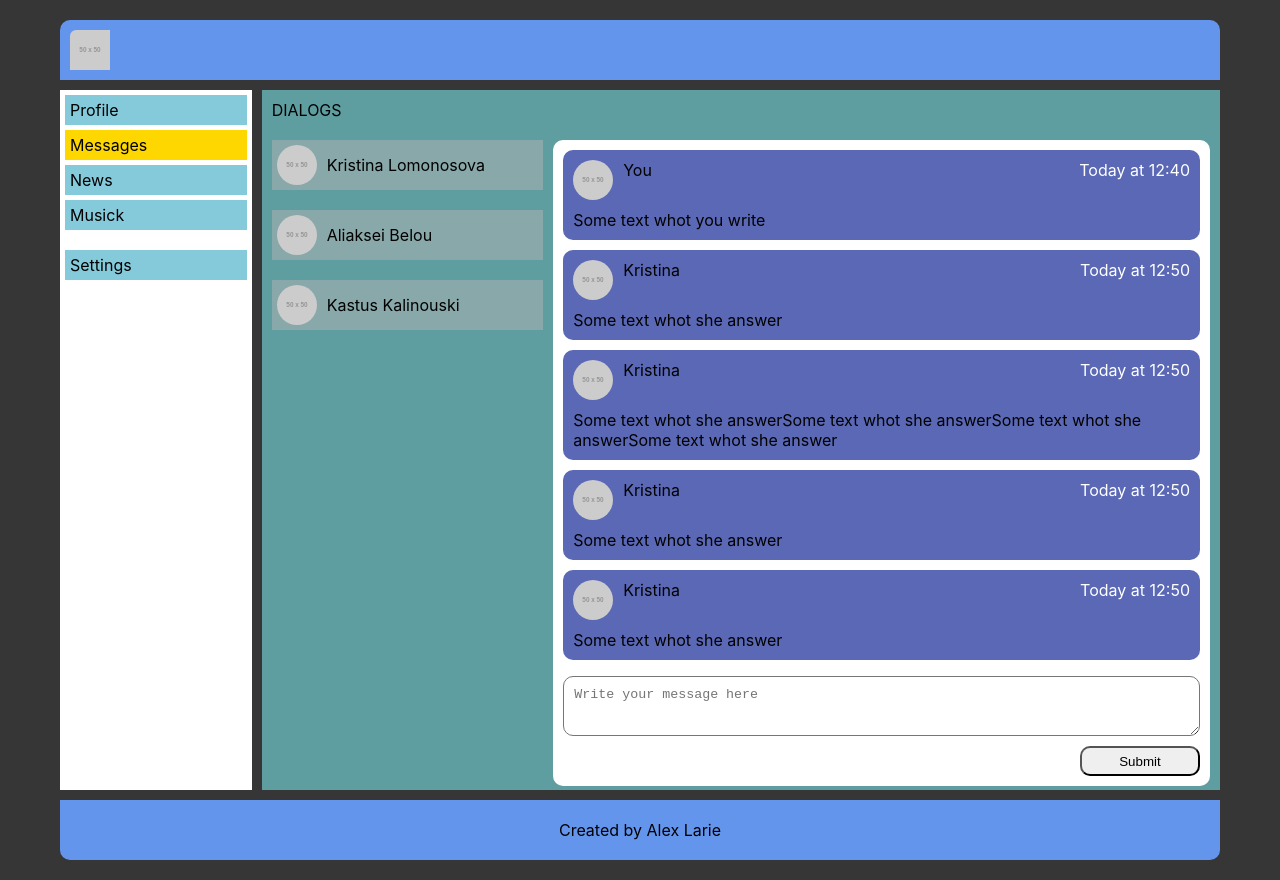
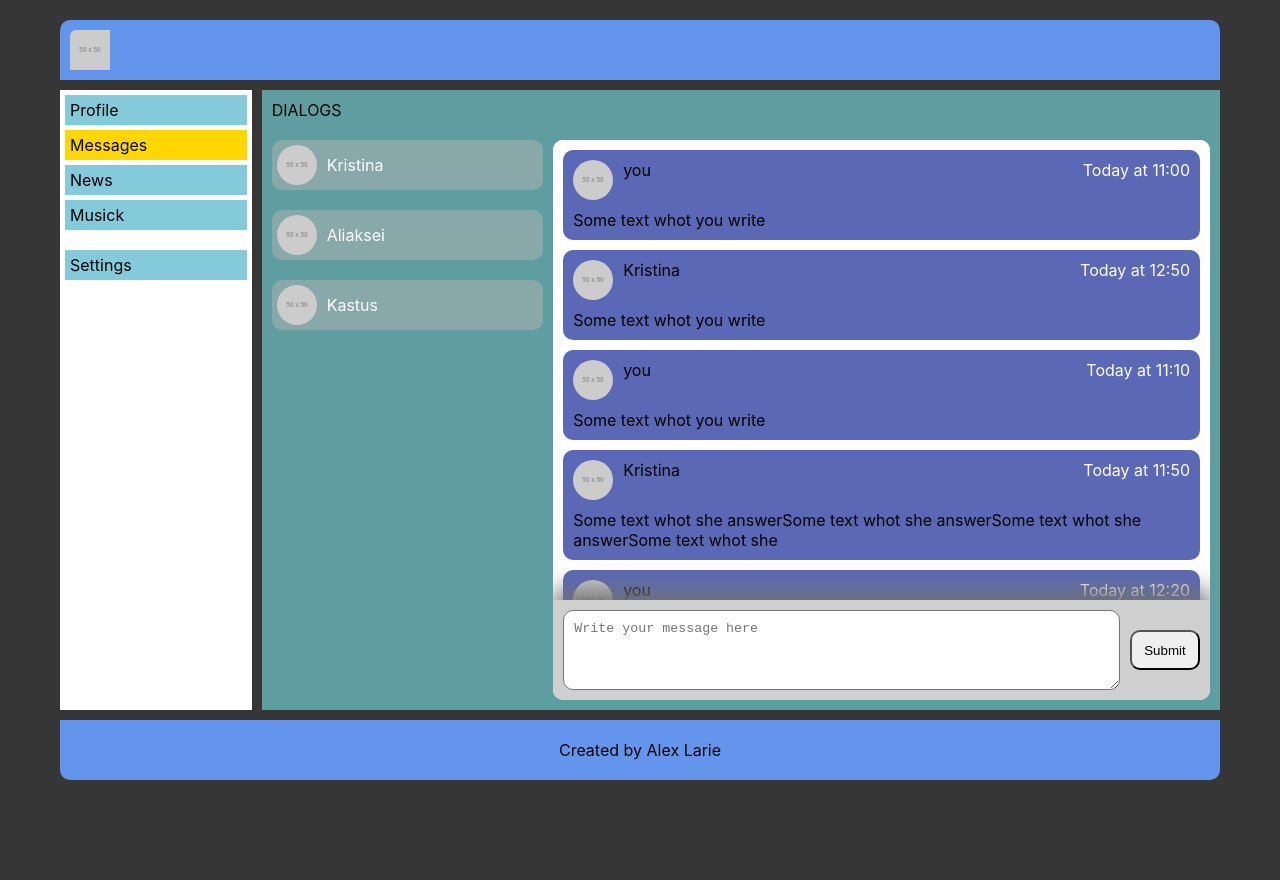
Before and after one commit to AlexLarie/ReactSocialNetwork, a React (Create React App) app: page /dialogs in a window 1280 px wide. After the commit the page ends 800 px from the top, so only its background shows below. Built offline with nearby package versions, Linux system fonts and the light colour scheme.

Commit message:
added scroll in dialogs and use map method in items

```diff
--- a/src/App.css
+++ b/src/App.css
@@ -14,7 +14,7 @@ body{
   grid-template-areas: 'header header'
   'nav content'
   'footer footer';
-  min-height: 100vh;
+  height: 100vh;
   grid-template-rows: 60px 1fr 60px;
   grid-template-columns: 1fr 5fr;
   grid-gap: 10px;
--- a/src/components/content/profile/post__prev/Post__prev.js
+++ b/src/components/content/profile/post__prev/Post__prev.js
@@ -2,12 +2,20 @@ import React from 'react';
 import PrevItem from './prev__item/Prev__item';
 import classes from './post__prev.module.css';
 
+let postsData = [
+   { id: 1, name: 'You', text: 'Some text 1', likes: '12'},
+   { id: 2, name: 'You', text: 'Some text 2', likes: '24'},
+   { id: 3, name: 'You', text: 'Some text 3', likes: '28'},
+   { id: 1, name: 'You', text: 'Some text 4', likes: '12'},
+   { id: 2, name: 'You', text: 'Some text 5', likes: '24'},
+]
+
+let prevPosts = postsData.map(item => <PrevItem text = {item.text} likes = {item.likes}/>)
+
 const Post__prev = () => {
    return (
       <div className = {classes.prev}>
-         <PrevItem text = 'Some text 1' likes = '12'/>
-         <PrevItem text = 'Some text 2' likes = '18'/>
-         <PrevItem text = 'Some text 3' likes = '28'/>
+         {prevPosts}
       </div>
    )
 }
--- a/src/components/dialogs/Dialogs.js
+++ b/src/components/dialogs/Dialogs.js
@@ -1,8 +1,19 @@
 import React from 'react';
 import classes from './dialogs.module.css';
 import Sender from './Sender/Sender';
-import Message from './Messages/Message';
-import CreateMessage from './Messages/CreateMessage';
+import Message__list from './Messages/Message__list';
+
+
+let dialogsData = [
+   {id : "1",
+   name : "Kristina"},
+   {id : "2",
+   name : "Aliaksei"},
+   {id : "3",
+   name : "Kastus"},
+]
+
+let Senders = dialogsData.map(item => <Sender name = {item.name} id = {item.id}/>)
 
 
 const Dialogs = () => {
@@ -13,20 +24,9 @@ const Dialogs = () => {
          </span>
          <div className = {classes.dialogs__wrapper}>
             <div className = {classes.dialogs__senders}>
-               < Sender name = 'Kristina Lomonosova'/>
-               < Sender name = 'Aliaksei Belou'/>
-               < Sender name = 'Kastus Kalinouski'/>
+               {Senders}
             </div>
-            <div className = {classes.dialogs__block}>
-               <div className = {classes.message}>
-                  < Message name = 'You' text = 'Some text whot you write' time = 'Today at 12:40'/>
-                  < Message name = 'Kristina' text = 'Some text whot she answer' time = 'Today at 12:50'/>
-                  < Message name = 'Kristina' text = 'Some text whot she answerSome text whot she answerSome text whot she answerSome text whot she answer' time = 'Today at 12:50'/>
-                  < Message name = 'Kristina' text = 'Some text whot she answer' time = 'Today at 12:50'/>
-                  < Message name = 'Kristina' text = 'Some text whot she answer' time = 'Today at 12:50'/>
-               </div>
-               < CreateMessage/>
-            </div>
+            <Message__list/>
          </div>
       </div>
    )
--- /dev/null
+++ b/src/components/dialogs/Messages/Message__list.js
@@ -0,0 +1,30 @@
+import React from 'react';
+import Message from './Message';
+import CreateMessage from './CreateMessage';
+import './message__list.css';
+
+let messagesData = [
+   {id: 1, message: 'Some text whot you write' , name : 'you', time : 'Today at 11:00'  },
+   {id: 2, message: 'Some text whot you write' , name : 'Kristina', time : 'Today at 12:50'  },
+   {id: 3, message: 'Some text whot you write' , name : 'you', time : 'Today at 11:10'  },
+   {id: 4, message: 'Some text whot she answerSome text  whot she answerSome text whot she answerSome text whot she ' , name : 'Kristina', time : 'Today at 11:50'  },
+   {id: 5, message: 'Some text whot you write' , name : 'you', time : 'Today at 12:20'  },
+   {id: 6, message: 'Some text whot you write' , name : 'you', time : 'Today at 12:50'  },
+   {id: 7, message: 'Some text whot she answerSome text  whot she answerSome text whot she answerSome text whot she ' , name : 'Kristina', time : 'Today at 12:55'  },
+   {id: 8, message: 'Some text whot you write' , name : 'you', time : 'Today at 12:56' },
+]
+
+let messagesList = messagesData.map(item => < Message name = {item.name} text = {item.message} time = {item.time}/>)
+
+const Message__list = (props) => {
+   return (
+      <div className = 'dialogs__block'>
+         <div className = 'prev__messages'>
+            {messagesList}
+         </div>
+         < CreateMessage/>
+      </div>
+   )
+}
+
+export default Message__list;
--- a/src/components/dialogs/Messages/createMessage.css
+++ b/src/components/dialogs/Messages/createMessage.css
@@ -1,19 +1,22 @@
 .new__message{
    display: grid;
-   grid-template: 1fr 30px / 1fr minmax(80px, 120px);
-   padding-right: 10px;
+   grid-template-columns: 1fr 80px ;
+   background-color: rgb(207, 207, 207);
+   padding: 10px;
+   align-items: center;
+   border-bottom-right-radius: 10px;
+   border-bottom-left-radius: 10px;
+   box-shadow: 0px -10px 25px 0px rgb(114, 114, 114);
 }
 
-textarea{
-   margin-bottom: 10px;
+.new__message textarea{
    padding: 10px;
-   grid-column-start: 1;
-   grid-column-end: 3;
+   height: 100%;
    border-radius: 10px;
 }
 
-button{
-   grid-column-start: 2;
-   grid-column-end: 3;
+.new__message button{
    border-radius: 10px;
+   height: 40px;
+   margin-left: 10px;
 }
--- a/src/components/dialogs/Messages/message.css
+++ b/src/components/dialogs/Messages/message.css
@@ -2,7 +2,7 @@
    margin-bottom: 10px;
    background-color: rgba(41, 59, 160, 0.767);
    padding: 10px;
-   margin-right: 10px;
+   /* margin-right: 10px; */
    border-radius: 10px;
 }
 
--- /dev/null
+++ b/src/components/dialogs/Messages/message__list.css
@@ -0,0 +1,16 @@
+.dialogs__block{
+   display: grid;
+   grid-template-rows: 1fr minmax(50px, 100px);
+   background-color: rgb(255, 255, 255);
+   border-radius: 10px;
+   /* padding: 10px 10px 10px 10px; */
+   max-height: calc(100vh - 240px);
+   overflow: auto;
+}
+
+.prev__messages{
+   max-height: 100%;
+   overflow: auto;
+   padding: 0px 10px;
+   border-top: 10px solid white;
+}
--- a/src/components/dialogs/Sender/Sender.js
+++ b/src/components/dialogs/Sender/Sender.js
@@ -1,16 +1,17 @@
 import React from 'react';
 import './sender.css';
+import { NavLink } from "react-router-dom";
 
 const Sender = (props) => {
    return (
-      <div className = 'sender__wrapper'>
+      <NavLink to = {'/dialogs/' + props.id} className = 'sender__wrapper'>
          <div className = 'sender__avatar'>
             <img src = "https://via.placeholder.com/50" alt = "avatar" />
          </div>
          <div className = 'sender__name'>
             <span className = 'sender__name'>{props.name}</span>
          </div>
-      </div>
+      </NavLink>
    )
 }
 
--- a/src/components/dialogs/Sender/sender.css
+++ b/src/components/dialogs/Sender/sender.css
@@ -6,17 +6,27 @@
    background-color: rgba(179, 179, 179, 0.493);
    padding: 5px;
    margin-right: 10px;
+   transition: all .3s ease;
+   color: white;
+   text-decoration: none;
+   border-radius: 10px;
 }
 
 .sender__wrapper:first-child{
    margin-top: 0px;
 }
 
+.sender__wrapper.active {
+   background-color: gold;
+   color: black;
+   transition: all .3s ease;
+}
+
 .sender__avatar{
    display: flex;
    justify-content: center;
    align-items: center;
-   min-width: 40px;
+   /* min-width: 40px; */
 }
 
 .sender__avatar img{
--- a/src/components/dialogs/dialogs.module.css
+++ b/src/components/dialogs/dialogs.module.css
@@ -4,7 +4,8 @@
 
 .dialogs{
    padding: 10px;
-   height: 100%;
+   max-height: calc(100vh - 180px);
+   overflow: hidden;
 }
 
 .dialogs__wrapper{
@@ -17,13 +18,7 @@
 
 .dialogs__senders{
    /* border-right: 3px solid grey; */
-   height: 100%;
+   height: calc(100vh - 220px);
+   overflow-y: auto;
+   overflow-x: hidden;
 }
-
-.dialogs__block{
-   display: grid;
-   grid-template-rows: 1fr minmax(50px, 100px);
-   background-color: rgb(255, 255, 255);
-   border-radius: 10px;
-   padding: 10px 0px 10px 10px;
-}
```
Also changed, not shown: 1 other file (tests, documents, lock files or other folders).
